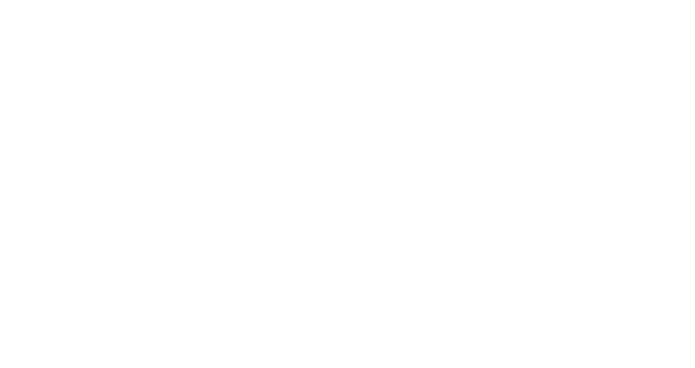
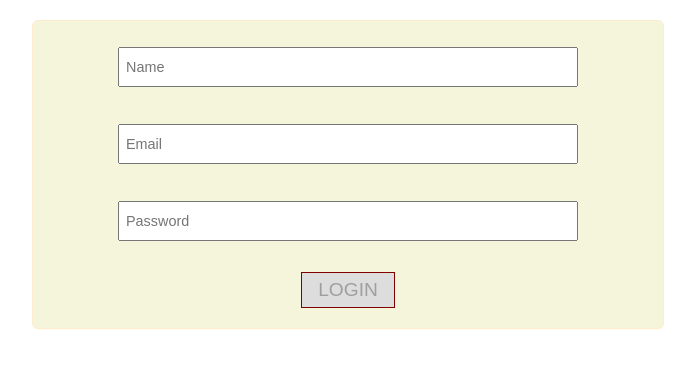
Before and after one commit to tarek-elhak/master-linux-exam, a React (Create React App) app: page / in a window 1280 px wide. Shown: the top 368 px of the page, without its empty margins (292-987 px from the left). Built offline with nearby package versions, Linux system fonts and the light colour scheme.

Commit message:
add the login form

```diff
--- a/src/App.js
+++ b/src/App.js
@@ -1,5 +1,10 @@
+import Auth from "./containers/Auth";
 function App() {
-  return <div className="App"></div>;
+  return (
+    <div className="App">
+      <Auth />
+    </div>
+  );
 }
 
 export default App;
--- /dev/null
+++ b/src/components/ui/Button/Button.js
@@ -0,0 +1,15 @@
+import classes from "./Button.module.css";
+
+const Button = (props) => {
+  const classNames = [
+    classes.Button,
+    props.primary ? classes.Primary : classes.Secondary,
+  ];
+  return (
+    <button className={classNames.join(" ")} disabled={props.disabled}>
+      {props.children}
+    </button>
+  );
+};
+
+export default Button;
--- /dev/null
+++ b/src/components/ui/Button/Button.module.css
@@ -0,0 +1,24 @@
+.Button {
+  display: block;
+  margin-inline: auto;
+  cursor: pointer;
+}
+
+.Button:disabled {
+  cursor: not-allowed;
+  background-color: #ddd;
+}
+
+.Primary {
+  font-size: 1.2rem;
+  text-transform: uppercase;
+  padding: 6px 16px;
+  border: 1px solid #800000;
+  background-color: #fff;
+}
+
+.Primary:hover:enabled {
+  border: 1px solid transparent;
+  background-color: #800000;
+  color: #fff;
+}
--- /dev/null
+++ b/src/containers/Auth.js
@@ -0,0 +1,233 @@
+import { useEffect, useState } from "react";
+import Button from "../components/ui/Button/Button";
+import classes from "./Auth.module.css";
+
+const Auth = (props) => {
+  const [name, setName] = useState({
+    value: "",
+    rules: { required: true, min: 3 },
+    error: "",
+    touched: false,
+  });
+  const [email, setEmail] = useState({
+    value: "",
+    rules: { required: true, type: "email", error: "" },
+    error: "",
+    touched: false,
+  });
+  const [password, setPassword] = useState({
+    value: "",
+    rules: {
+      required: true,
+      min: 8,
+      includes: { number: true, uppercase: true },
+    },
+    error: "",
+    touched: false,
+  });
+
+  const [hasError, setHasError] = useState(true);
+
+  useEffect(() => {
+    if (
+      name.touched &&
+      !name.error &&
+      email.touched &&
+      !email.error &&
+      password.touched &&
+      !password.error
+    ) {
+      console.log("test");
+      setHasError(false);
+    }
+  }, [
+    name.touched,
+    name.error,
+    email.touched,
+    email.error,
+    password.touched,
+    password.error,
+  ]);
+
+  const validateName = (value) => {
+    let error = false;
+    let errorMessage = "";
+
+    if (name.rules.required) {
+      if (value.trim().length === 0) {
+        error = true;
+        errorMessage = "Name mustn't be empty";
+      }
+    }
+    if (!error && name.rules.min) {
+      if (value.trim().length < name.rules.min) {
+        error = true;
+        errorMessage = `Name must be at least ${name.rules.min} characters`;
+      }
+    }
+    return { error, errorMessage };
+  };
+
+  const validateEmail = (value) => {
+    let error = false;
+    let errorMessage = "";
+
+    if (email.rules.required) {
+      if (value.trim().length === 0) {
+        error = true;
+        errorMessage = "Email mustn't be empty";
+      }
+    }
+    if (!error && email.rules.type === "email") {
+      if (!value.match(/^\w+([\.-]?\w+)*@\w+([\.-]?\w+)*(\.\w{2,3})+$/)) {
+        error = true;
+        errorMessage = "You must enter a valid email address";
+      }
+    }
+    return { error, errorMessage };
+  };
+
+  const validatePassword = (value) => {
+    let error = false;
+    let errorMessage = "";
+
+    if (password.rules.required) {
+      if (value.trim().length === 0) {
+        error = true;
+        errorMessage = "Password mustn't be empty";
+      }
+    }
+    if (!error && password.rules.min) {
+      if (value.trim().length < password.rules.min) {
+        error = true;
+        errorMessage = `Password must be at least ${password.rules.min} characters`;
+      }
+    }
+
+    if (!error && password.rules.includes.number) {
+      if (!value.match(/\d/)) {
+        error = true;
+        errorMessage = "password must contains at least 1 number";
+      }
+    }
+
+    if (!error && password.rules.includes.uppercase) {
+      if (!value.match(/[A-Z]/)) {
+        error = true;
+        errorMessage = "password must contains at least 1 uppercase letter";
+      }
+    }
+
+    return { error, errorMessage };
+  };
+
+  const nameChangedHandler = (event) => {
+    const { error, errorMessage } = validateName(event.target.value);
+    if (error) {
+      setName((prevName) => ({
+        ...prevName,
+        error: errorMessage,
+        value: event.target.value,
+        touched: true,
+      }));
+    } else {
+      setName((prevName) => ({
+        ...prevName,
+        error: "",
+        value: event.target.value,
+        touched: true,
+      }));
+    }
+  };
+  const emailChangedHandler = (event) => {
+    const { error, errorMessage } = validateEmail(event.target.value);
+    if (error) {
+      setEmail((prevName) => ({
+        ...prevName,
+        error: errorMessage,
+        value: event.target.value,
+        touched: true,
+      }));
+    } else {
+      setEmail((prevName) => ({
+        ...prevName,
+        error: "",
+        value: event.target.value,
+        touched: true,
+      }));
+    }
+  };
+  const passwordChangedHandler = (event) => {
+    const { error, errorMessage } = validatePassword(event.target.value);
+    if (error) {
+      setPassword((prevName) => ({
+        ...prevName,
+        error: errorMessage,
+        value: event.target.value,
+        touched: true,
+      }));
+    } else {
+      setPassword((prevName) => ({
+        ...prevName,
+        error: "",
+        value: event.target.value,
+        touched: true,
+      }));
+    }
+  };
+
+  const authSubmitHandler = (event) => {
+    event.preventDefault();
+
+    console.log(name, email, password);
+  };
+
+  return (
+    <form onSubmit={authSubmitHandler} className={classes.LoginForm}>
+      <div className={classes.Input}>
+        <input
+          placeholder="Name"
+          type="text"
+          value={name.value}
+          onChange={nameChangedHandler}
+        />
+
+        {name.error.length !== 0 ? (
+          <p className={classes.Error}>{name.error}</p>
+        ) : null}
+      </div>
+
+      <div className={classes.Input}>
+        <input
+          placeholder="Email"
+          type="email"
+          value={email.value}
+          onChange={emailChangedHandler}
+        />
+
+        {email.error.length !== 0 ? (
+          <p className={classes.Error}>{email.error}</p>
+        ) : null}
+      </div>
+
+      <div className={classes.Input}>
+        <input
+          placeholder="Password"
+          type="password"
+          value={password.value}
+          onChange={passwordChangedHandler}
+        />
+
+        {password.error.length !== 0 ? (
+          <p className={classes.Error}>{password.error}</p>
+        ) : null}
+      </div>
+
+      <Button primary disabled={hasError}>
+        login
+      </Button>
+    </form>
+  );
+};
+
+export default Auth;
--- /dev/null
+++ b/src/containers/Auth.module.css
@@ -0,0 +1,27 @@
+.LoginForm {
+  max-width: 50%;
+  border: 1px solid #ffebcd;
+  margin: 20px auto;
+  padding: 20px;
+  border-radius: 6px;
+  background-color: #f5f5dc;
+  box-shadow: 0 1px 1px #fffff0;
+}
+.Input {
+  width: 80%;
+  padding: 6px;
+  margin: 0 auto 20px;
+}
+
+.Input input {
+  font-size: 0.9rem;
+  width: 100%;
+  padding: 10px 0 10px 6px;
+  margin-bottom: 5px;
+}
+.Error {
+  font-size: 0.7rem;
+  color: #a52a2a;
+  font-weight: bold;
+  text-transform: uppercase;
+}
```
